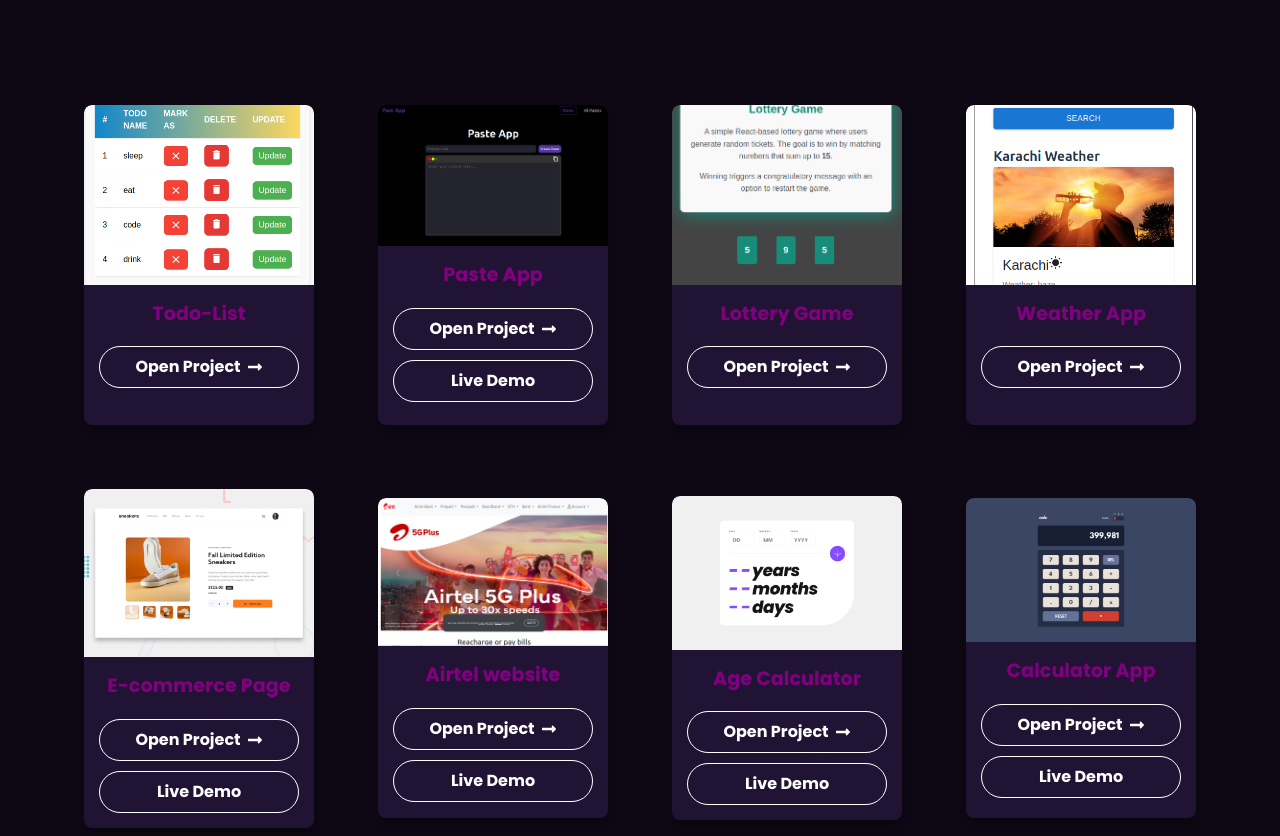
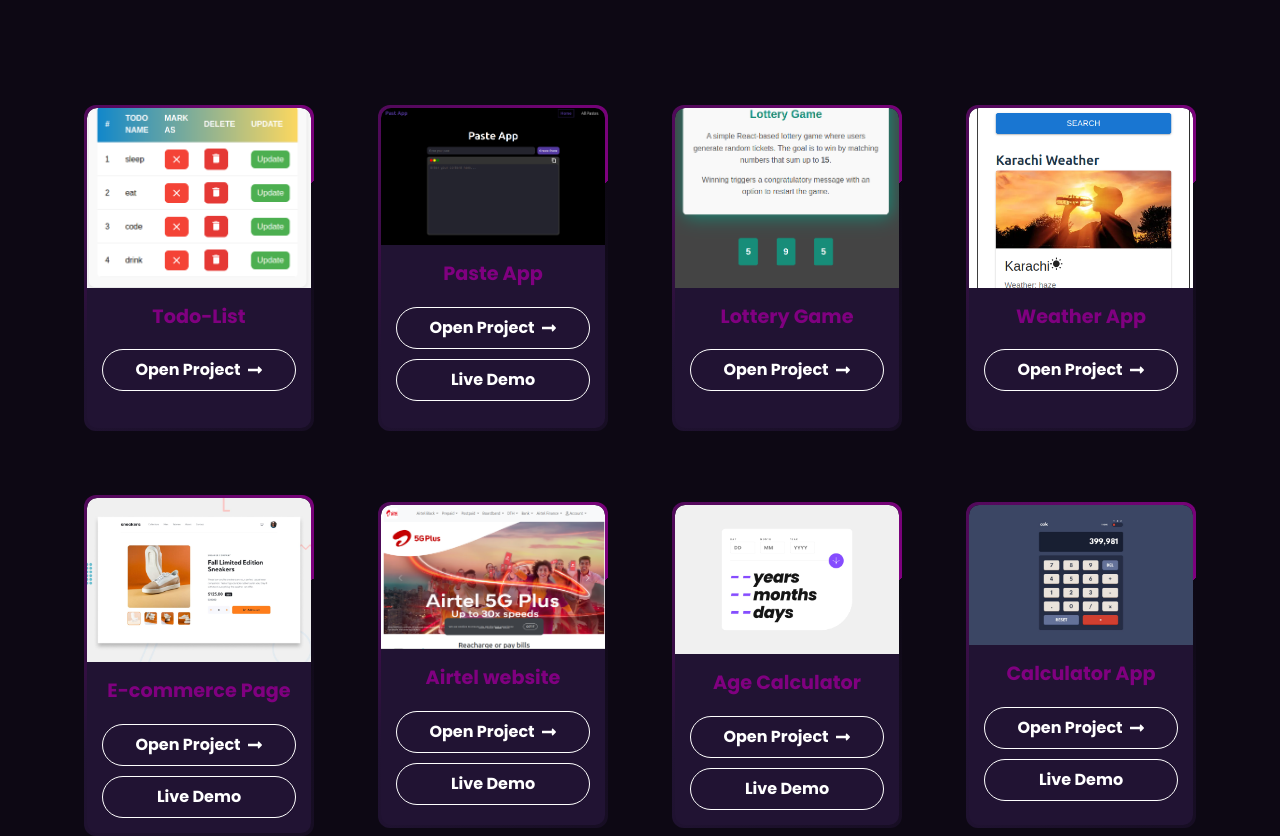
Before and after one commit to asia272/Portfolio, a React (Vite) app: page / in a window 1280 px wide. Shown: the part 2336-3172 px from the top of the page. Built offline with nearby package versions, Linux system fonts and the light colour scheme.

Commit message:
spin cart animation added

```diff
--- a/src/components/Projects/ProjectCard.jsx
+++ b/src/components/Projects/ProjectCard.jsx
@@ -1,11 +1,12 @@
 import React from 'react'
 import { FaLongArrowAltRight } from "react-icons/fa";
 
-const ProjectCard = ({projects}) => {
+const ProjectCard = ({ projects }) => {
   return (
     <div className='card-container'>
       {projects.map((project, index) => (
         <div key={index} className='cardBox'>
+          <div className='card-content-wrapper'>
             <img src={project.img} alt="img" />
             <div className="cardContent">
               <h3>{project.name}</h3>
@@ -17,7 +18,7 @@
                 <a href={project.site}>Live Demo</a>
               }
             </div>
-
+          </div>
         </div>
       ))}
     </div>
--- a/src/components/Projects/Projects.css
+++ b/src/components/Projects/Projects.css
@@ -19,11 +19,11 @@
 
 /* Project Buttons */
 .projectBtn {
-    padding: 0.8rem 1.88rem ;
+    padding: 0.8rem 1.88rem;
     font-weight: bold;
     cursor: pointer;
     background-color: var(--body-bg);
-    color:var(--body-text);
+    color: var(--body-text);
     border: 1px solid var(--hight-light-color);
     margin: 0 !important;
     line-height: 1;
@@ -33,7 +33,7 @@
 
 .projectBtn:hover {
     border: 1px solid var(--hight-light-color);
-    color:var(--hight-light-color);
+    color: var(--hight-light-color);
     border-radius: 1.33rem !important;
 }
 
@@ -52,24 +52,66 @@
     display: flex;
     justify-content: center;
     align-items: center;
-    gap:4rem;
+    gap: 4rem;
     flex-wrap: wrap;
     margin-top: 2rem;
 }
 
 /* Individual Project Card */
 .cardBox {
+    position: relative;
+    padding: 3px;
+    border-radius: 12px;
+    animation: spin 3s linear infinite;
+    z-index: 0;
     width: 230px;
     max-width: 230px;
     min-height: 320px;
-    background-color: var(--skill-bg);
-    border-radius: 8px;
-    transition: all 0.3s ease;
+
+}
+
+.cardBox::before {
+    content: "";
+    position: absolute;
+    inset: 0;
+    border-radius: inherit;
+     background: conic-gradient(from var(--angle),
+            var(--body-bg),
+            var(--skill-bg),
+            var(--purple));
+
+
+    z-index: -1;
+    animation: spin 3s linear infinite;
+}
+
+.card-content-wrapper {
+    background: var(--skill-bg);
+    border-radius: 10px;
     overflow: hidden;
-    box-shadow: 2px 8px 8px rgba(0, 0, 0, 0.2);
+    min-height: 320px;
     display: flex;
     flex-direction: column;
 }
+
+@property --angle {
+    syntax: "<angle>";
+    initial-value: 0deg;
+    inherits: false;
+}
+
+
+@keyframes spin {
+    0% {
+        --angle: 0deg;
+    }
+
+    100% {
+        --angle: 360deg;
+    }
+}
+
+
 
 /* Card Image */
 .cardBox img {
@@ -85,6 +127,7 @@
     transform: scale(1.05);
     box-shadow: 0 6px 12px rgba(0, 0, 0, 0.3);
 }
+
 /* Card Content */
 .cardContent {
     display: flex;
@@ -98,7 +141,7 @@
 /* Project Title */
 .cardContent h3 {
     font-size: 1.2rem;
-    color:var(--black);
+    color: var(--black);
     color: var(--purple);
     margin-bottom: 8px;
 }
@@ -128,24 +171,28 @@
     background-color: purple;
     border: none;
 }
-.cardContent a .arrowIcon{
+
+.cardContent a .arrowIcon {
     transition: transform 0.3s ease-in-out;
 }
-.cardContent a .arrowIcon:hover{
+
+.cardContent a .arrowIcon:hover {
     transform: translate(5px, 0);
 }
 
 /* Responsive Design */
 @media (max-width: 768px) {
     .btn-box {
-       flex-wrap: wrap;
+        flex-wrap: wrap;
     }
-    .cardBox{
-       max-width: 100%;
+
+    .cardBox {
+        max-width: 100%;
     }
 }
-@media(max-width:557px){
-    .cardBox{
+
+@media(max-width:557px) {
+    .cardBox {
         width: 100%;
     }
 }
```
Lines whose indentation alone changed are shown as unchanged.
